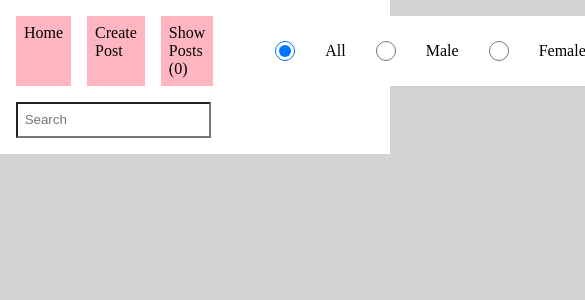
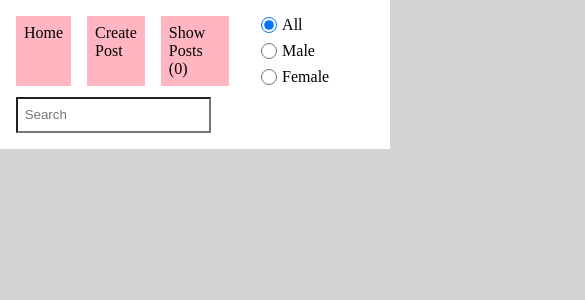
Before and after one commit to Aparajit-Garg/formik_redux_toolkit, a React (Vite) app in the folder formik_redux/: page / in a window 390 px wide. Shown: the top 300 px of the page, 585 px wide, since content can reach past the window. Built offline with nearby package versions, Linux system fonts and the light colour scheme.

Commit message:
responsiveness improved

```diff
--- a/formik_redux/src/App.jsx
+++ b/formik_redux/src/App.jsx
@@ -10,14 +10,11 @@ function App() {
   return (
     <React.Fragment>
         <NavBar />
-        {/* <CreateForm /> */}
-        {/* <Router> */}
             <Routes>
                 <Route path="/create" element={<CreateForm />} exact />
                 <Route path="/showPosts" element={<ShowData />} exact />
                 <Route path="/edit/:id" element={<EditUser />} />
             </Routes>
-        {/* </Router> */}
     </React.Fragment>
   )
 }
--- a/formik_redux/src/components/NavBar/NavBar.jsx
+++ b/formik_redux/src/components/NavBar/NavBar.jsx
@@ -26,12 +26,18 @@ const NavBar = () => {
                 <Link to="/create" element={<CreateForm />}> Create Post </Link>
                 <Link to="/showPosts" element={<ShowData />}> Show Posts ({allPosts.length}) </Link>
                 <div>
+                    <span>
                         <input type="radio" name="gender" value="All" defaultChecked onClick={(e)=> setSearchGenderValue(e.target.value)}/>
                         <label> All </label>
+                    </span>
+                    <span>
                         <input type="radio" name="gender" value="Male" onClick={(e)=> setSearchGenderValue(e.target.value)} />
                         <label> Male </label>
+                    </span>
+                    <span>
                         <input type="radio" name="gender" value="Female" onClick={(e)=> setSearchGenderValue(e.target.value)}/>
                         <label> Female </label>
+                    </span>
                 </div>
             </div>
             <div>
--- a/formik_redux/src/components/NavBar/NavBar.module.css
+++ b/formik_redux/src/components/NavBar/NavBar.module.css
@@ -4,7 +4,7 @@
     padding: 1rem;
     display: flex;
     /* width: 100vw; */
-    gap: 1rem;
+    gap: 0.7rem;
     justify-content: space-between;
     flex-wrap: wrap;
 }
@@ -29,10 +29,21 @@
 
 .nav__bar > div > div {
     display: flex;
+    flex-wrap: wrap;
     align-items: center;
     background-color: white;
     padding: 0rem 1rem;
+    justify-content: flex-start;
+    gap: 0.5rem;
 }
+
+.nav__bar > div > div > span {
+    display: flex;
+    flex-wrap: wrap;
+    align-items: center;
+    background-color: white;
+}
+
 
 label {
     background-color: white;
@@ -50,3 +61,9 @@ input::placeholder {
     /* padding: 0.2rem; */
     font-size: 1em;
 }
+
+input[type="radio"] {
+    font-size: 0.7em;
+    width: 1rem;
+    margin-right: 0.3rem;
+}
```
Lines whose indentation alone changed are shown as unchanged.
